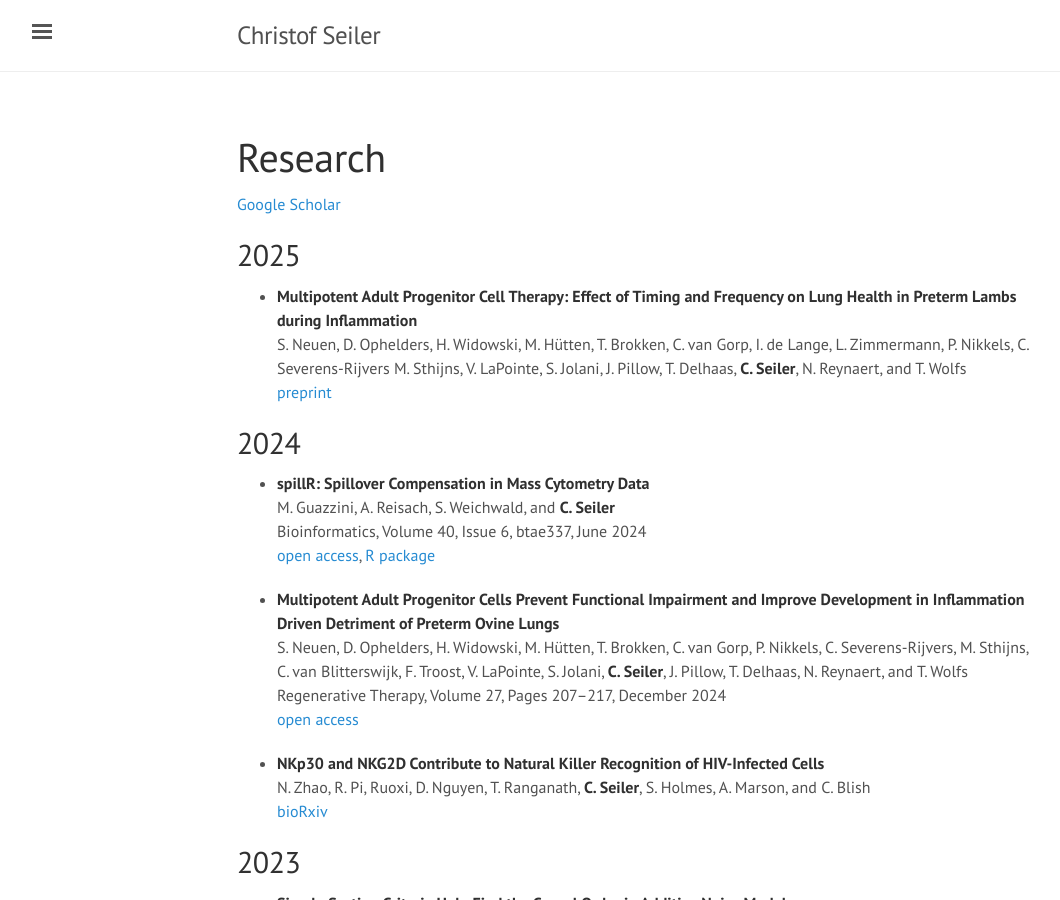
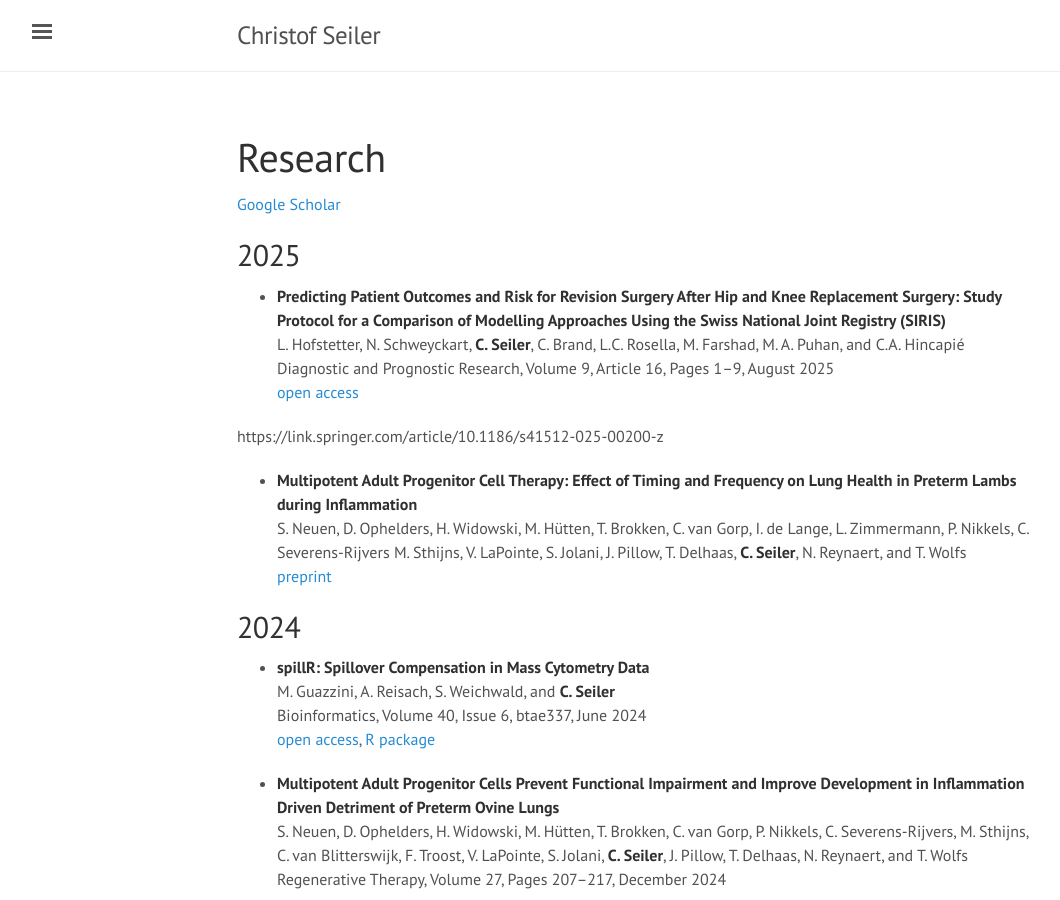
Before and after one commit to ChristofSeiler/ChristofSeiler.github.io, a Jekyll site: the page built from research.md, in a window 1280 px wide and 900 px high. Shown: the whole window, without its empty margins (3-1063 px from the left). Built offline with Jekyll 4.4.1, drawn with Linux system fonts in a browser that asks for light colours.

Commit message:
added prediction protocol

```diff
--- a/research.md
+++ b/research.md
@@ -6,6 +6,13 @@ title: Research
 [Google Scholar](https://scholar.google.com/citations?user=fxMt84EAAAAJ&hl=en)
 
 ## 2025
+
+* **Predicting Patient Outcomes and Risk for Revision Surgery After Hip and Knee Replacement Surgery: Study Protocol for a Comparison of Modelling Approaches Using the Swiss National Joint Registry (SIRIS)** <br>
+L. Hofstetter, N. Schweyckart, **C. Seiler**, C. Brand, L.C. Rosella, M. Farshad, M. A. Puhan, and C.A. Hincapié <br>
+Diagnostic and Prognostic Research, Volume 9, Article 16, Pages 1&ndash;9, August 2025 <br>
+[open access](https://doi.org/10.1186/s41512-025-00200-z)
+
+https://link.springer.com/article/10.1186/s41512-025-00200-z
 
 * **Multipotent Adult Progenitor Cell Therapy: Effect of Timing and Frequency on Lung Health in Preterm Lambs during Inflammation** <br>
 S. Neuen, D. Ophelders, H. Widowski, M. Hütten, T. Brokken, C. van Gorp, I. de Lange, L. Zimmermann, P. Nikkels, C. Severens-Rijvers M. Sthijns, V. LaPointe, S. Jolani, J. Pillow, T. Delhaas, **C. Seiler**, N. Reynaert, and T. Wolfs <br>
```
